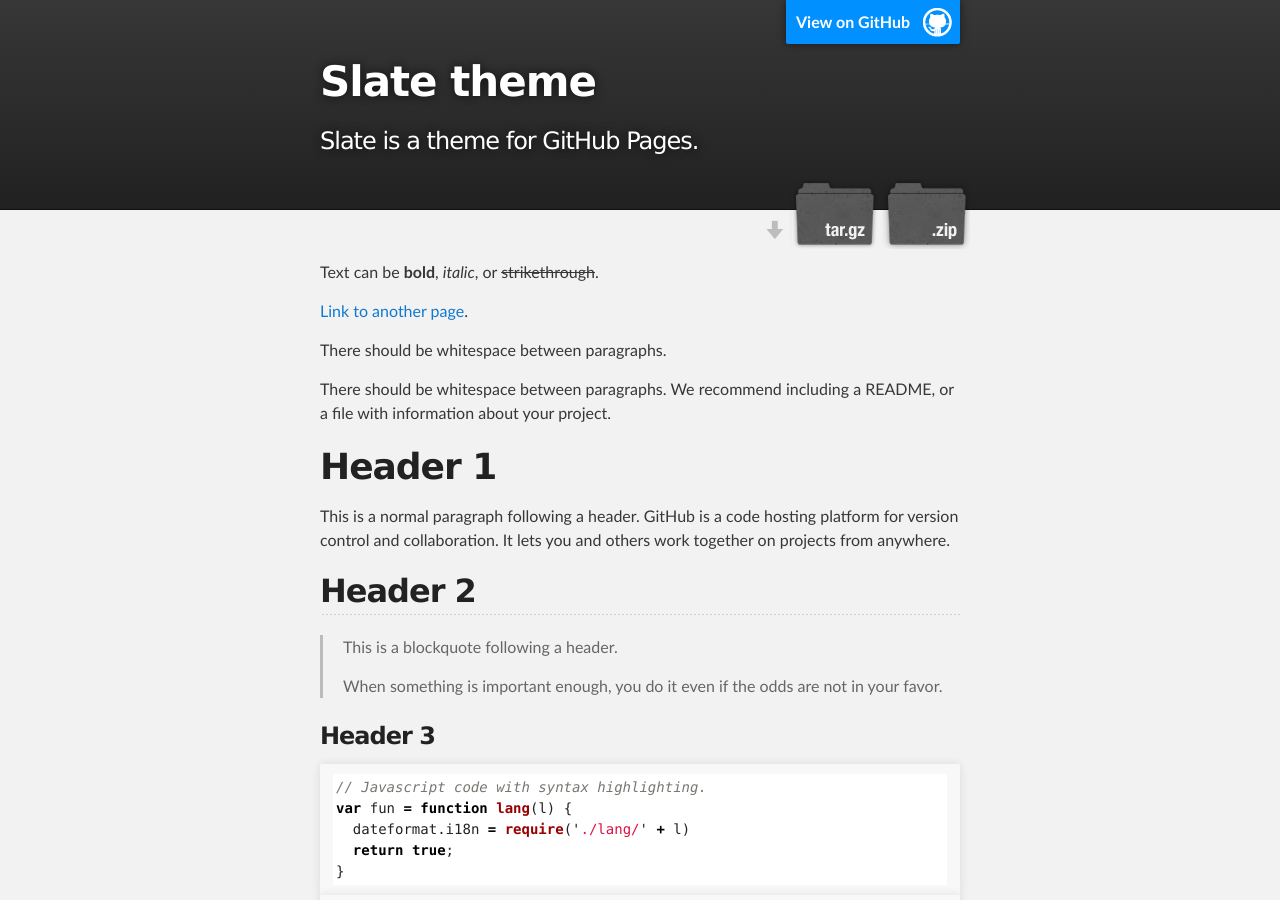
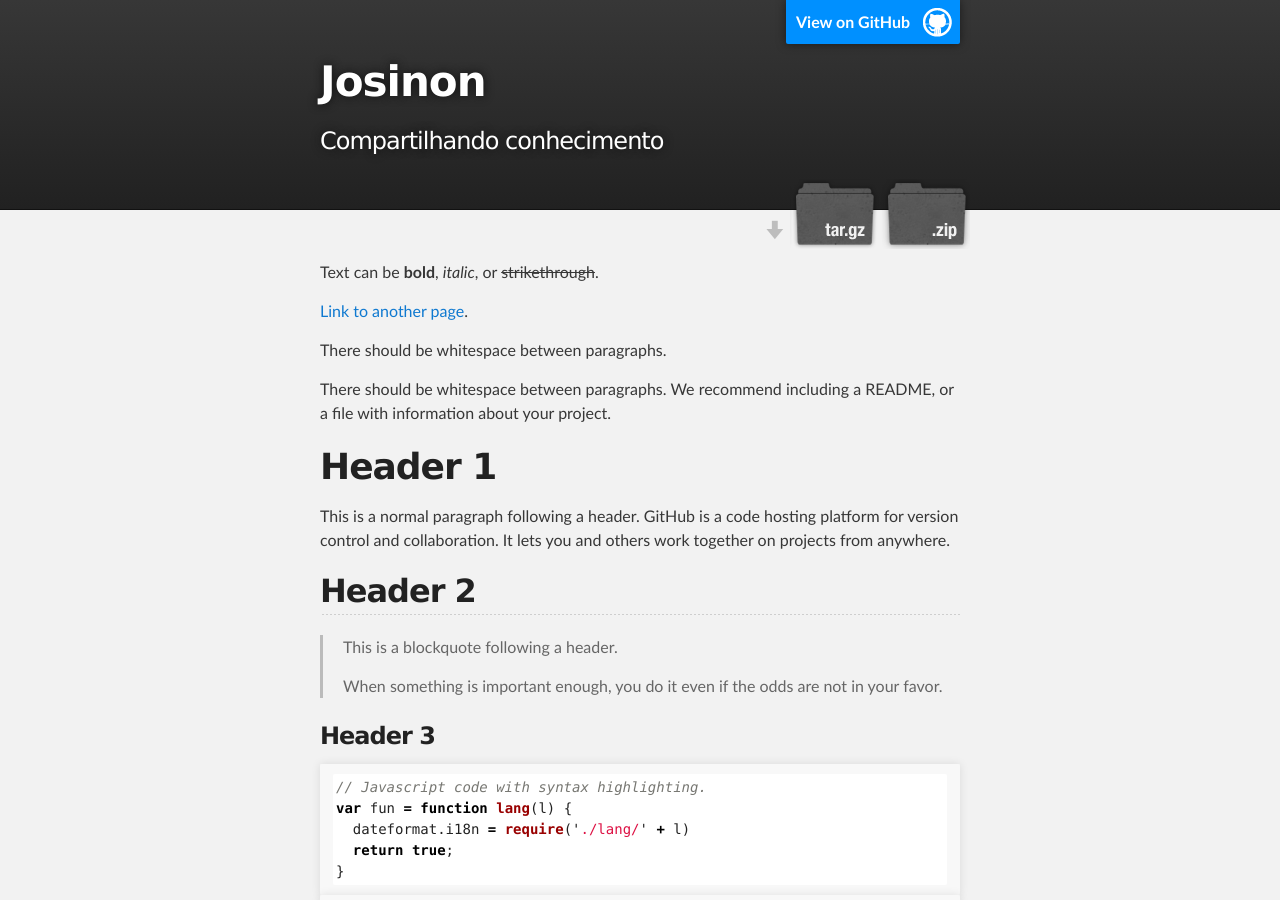
Before and after one commit to josinon/josinon.github.io, a Jekyll site: the page built from index.md, in a window 1280 px wide and 900 px high. Built offline with Jekyll 4.4.1, drawn with Linux system fonts in a browser that asks for light colours.

Commit message:
Alteração do titulo

```diff
--- a/_config.yml
+++ b/_config.yml
@@ -1,5 +1,5 @@
-title: Slate theme
-description: Slate is a theme for GitHub Pages.
+title: Josinon
+description: Compartilhando conhecimento
 show_downloads: true
 google_analytics:
 theme: jekyll-theme-slate
```
